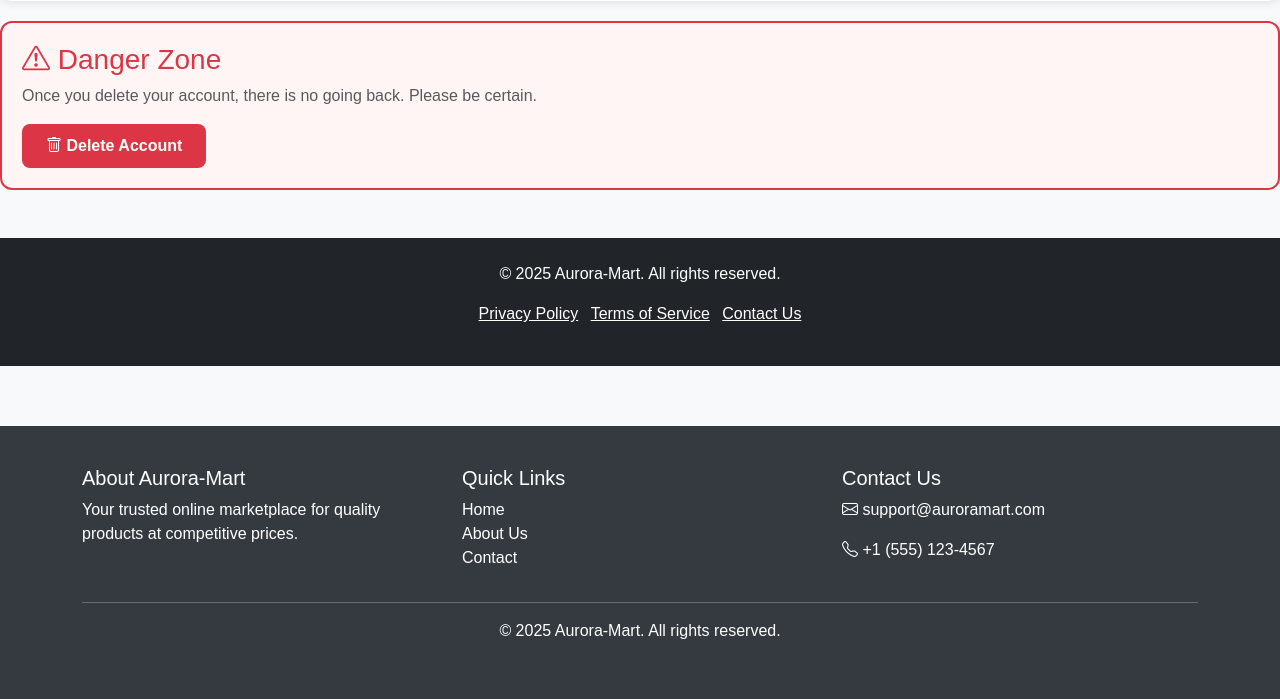
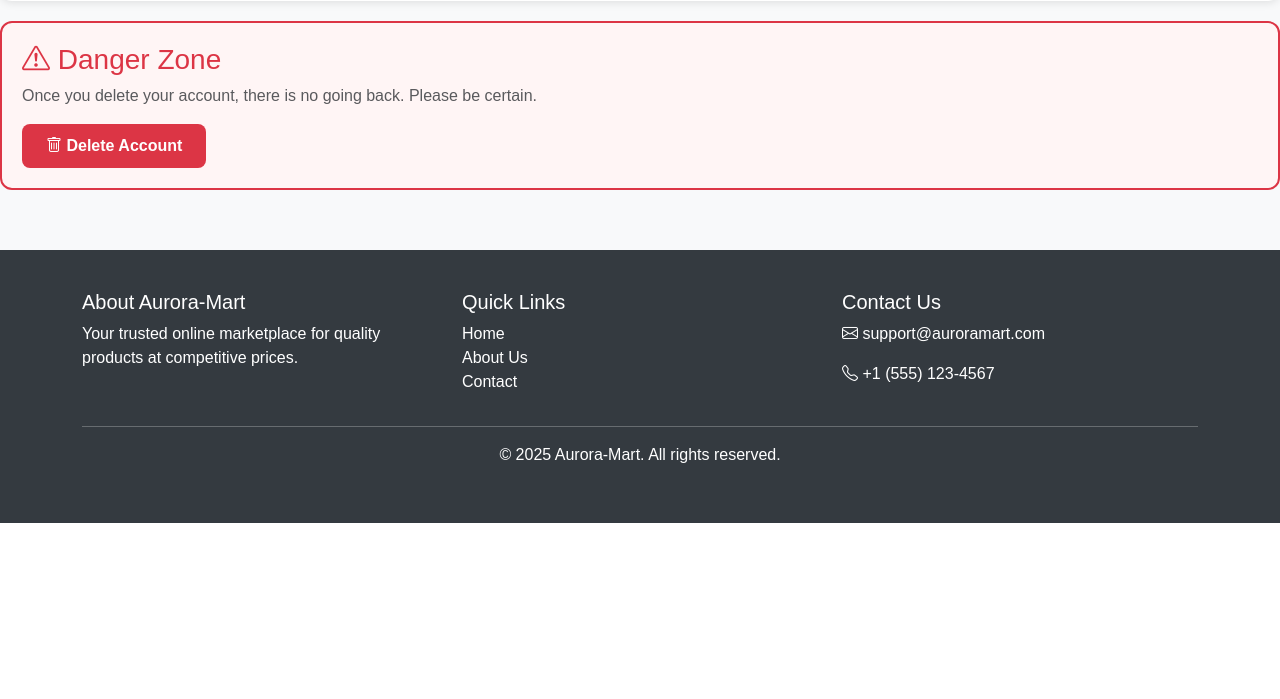
Before and after one commit to ShawnLRH/aurora-mart, a Django app: template ecommerce/templates/ecommerce/profile.html in a window 1280 px wide. Shown: the part 1160-1859 px from the top of the page. After the commit the page ends 1683 px from the top, so only its background shows below. Run offline with Django 5.2, Linux system fonts and the light colour scheme; the template is opened without the code that fills it, so the values that code supplies are empty.

Commit message:
Profile correction

```diff
--- a/ecommerce/templates/ecommerce/profile.html
+++ b/ecommerce/templates/ecommerce/profile.html
@@ -461,17 +461,5 @@
             </div>
         </div>
     </div>
-
-    <!-- Footer -->
-    <footer class="footer bg-dark text-white py-4 mt-5">
-        <div class="container text-center">
-            <p>&copy; 2025 Aurora-Mart. All rights reserved.</p>
-            <ul class="list-inline">
-                <li class="list-inline-item"><a href="#" class="text-white">Privacy Policy</a></li>
-                <li class="list-inline-item"><a href="#" class="text-white">Terms of Service</a></li>
-                <li class="list-inline-item"><a href="#" class="text-white">Contact Us</a></li>
-            </ul>
-        </div>
-    </footer>
 </div>
 {% endblock %}
```
Also changed, not shown: 1 other file.
